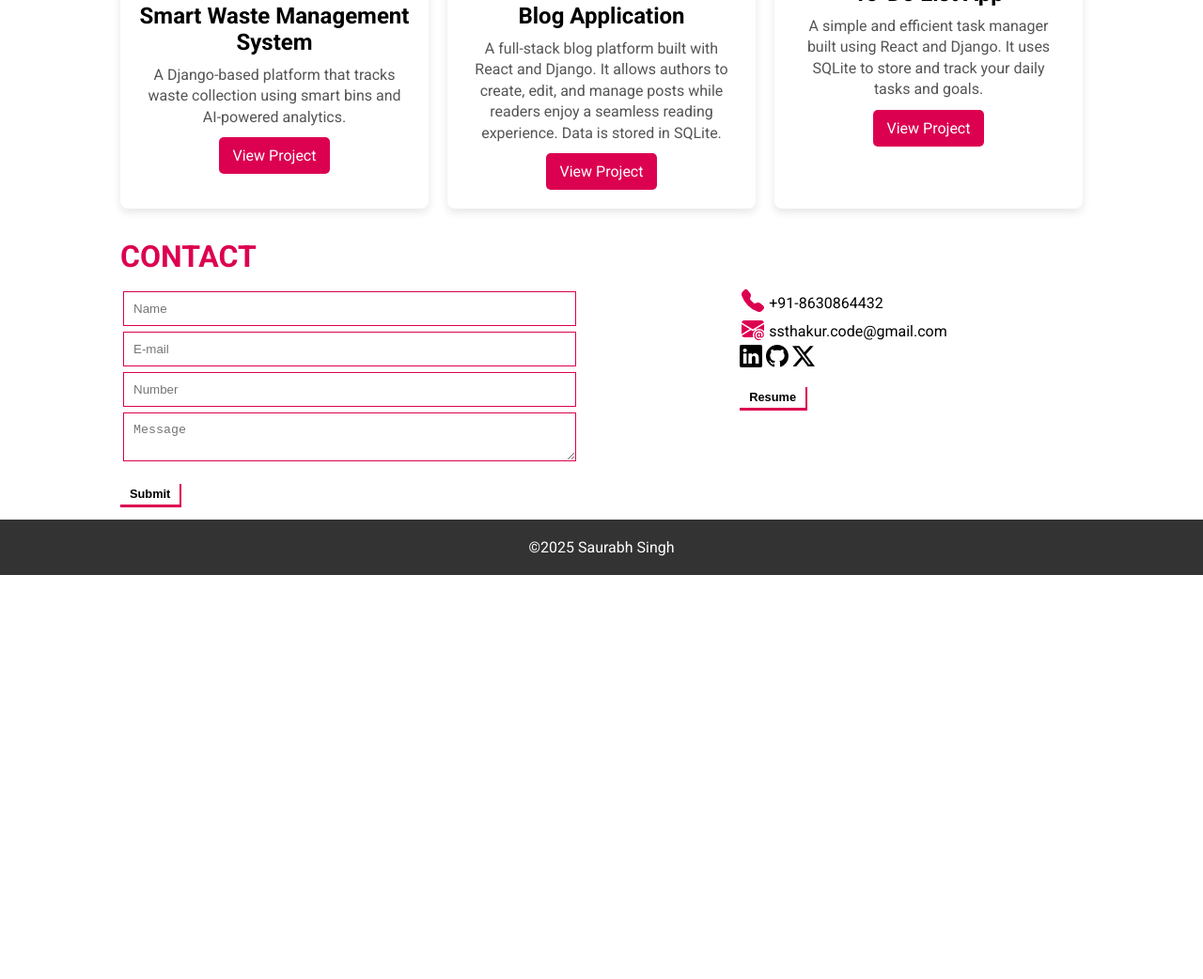
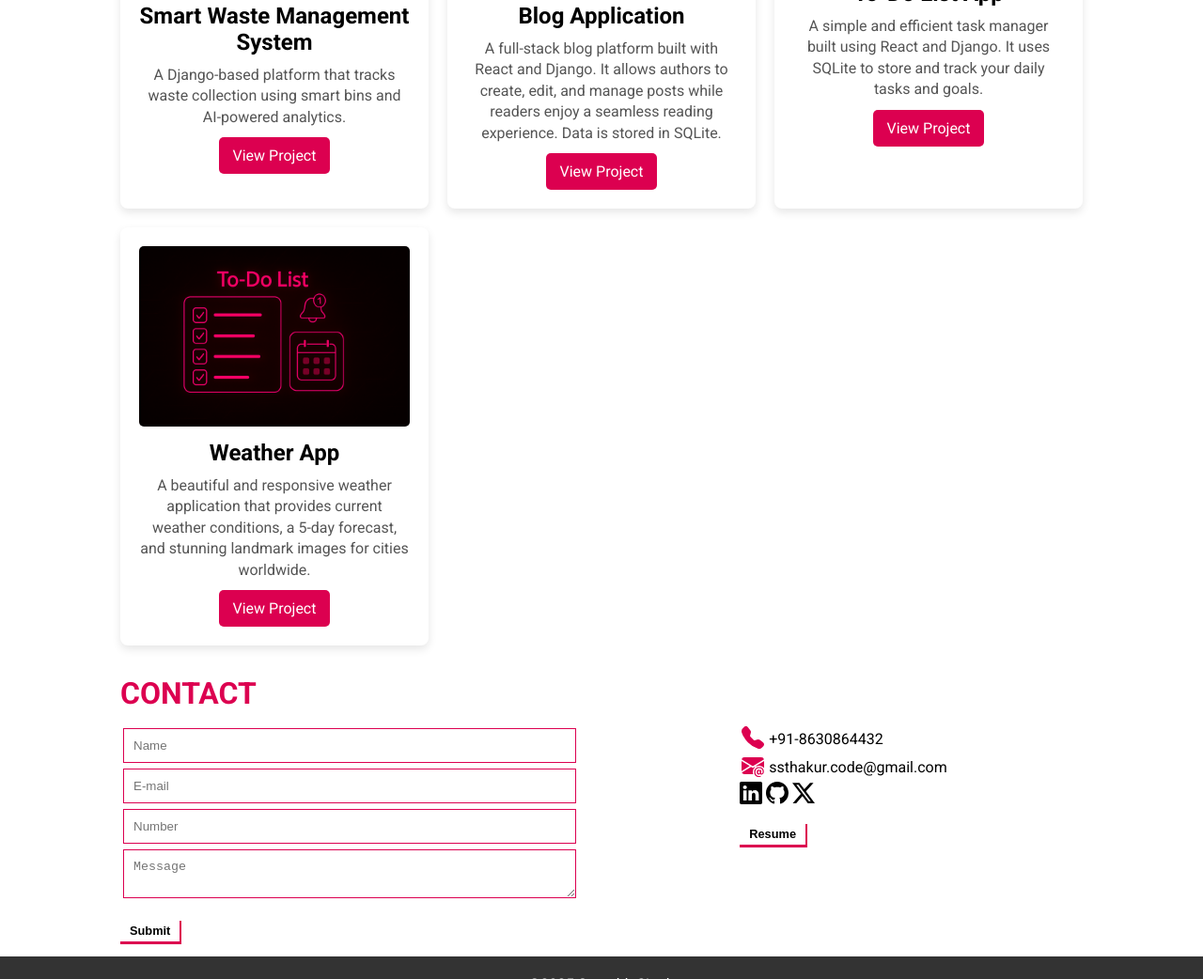
Before and after one commit to Saurabh-Singh02/New_Portfolio, a plain HTML site: page index.html in a window 1280 px wide. Shown: the part 2265-3307 px from the top of the page at 94% size. Before the commit the page ends 2877 px from the top, so only its background shows below. Drawn offline with nearby package versions, Linux system fonts and the light colour scheme.

Commit message:
Add Weather App project card to index.html

```diff
--- a/index.html
+++ b/index.html
@@ -255,6 +255,13 @@
                             <a target="_blank" href="https://github.com/Saurabh-Singh02/Todo_List">View Project</a>
                         </div>
 
+                        <div class="project-card">
+                            <img src="images/10.png" alt="To-Do List App">
+                            <h3>Weather App</h3>
+                            <p>A beautiful and responsive weather application that provides current weather conditions, a 5-day forecast, and stunning landmark images for cities worldwide.</p>
+                            <a target="_blank" href="https://github.com/Saurabh-Singh02/weather-app">View Project</a>
+                        </div>
+
                     </div>
                 </div>
             </section>
```
